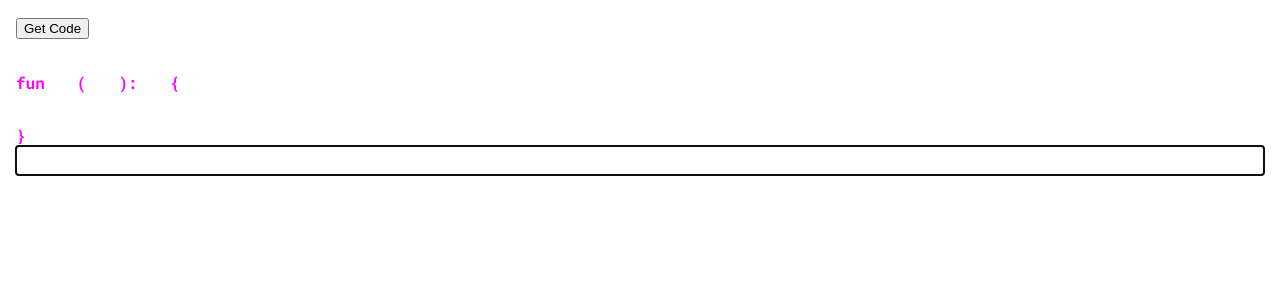
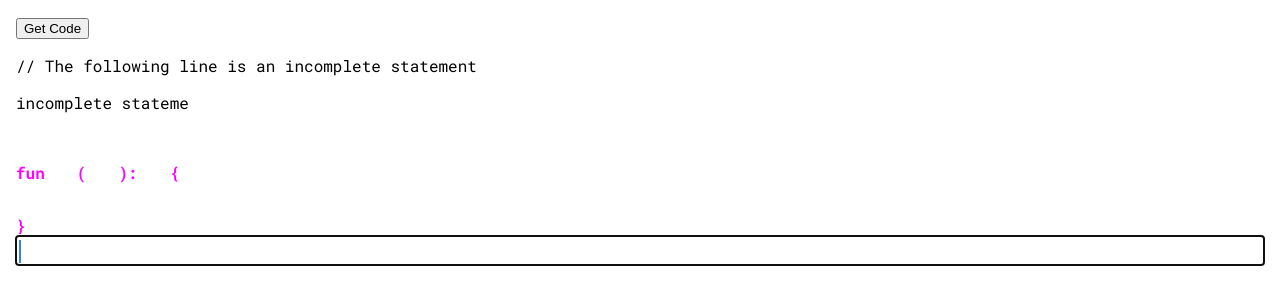
Before and after one commit to PedroLimaSilva/skot, a React (Create React App) app: page / in a window 1280 px wide. Shown: the top 304 px of the page. Built offline with nearby package versions, Linux system fonts and the light colour scheme.

Commit message:
Reading state

```diff
--- a/package.json
+++ b/package.json
@@ -3,6 +3,7 @@
   "version": "0.1.0",
   "private": true,
   "dependencies": {
+    "@reduxjs/toolkit": "^1.7.2",
     "@testing-library/jest-dom": "^5.11.4",
     "@testing-library/react": "^11.1.0",
     "@testing-library/user-event": "^12.1.10",
@@ -10,6 +11,7 @@
     "node-sass": "^6.0.0",
     "react": "^17.0.2",
     "react-dom": "^17.0.2",
+    "react-redux": "^7.2.6",
     "react-scripts": "4.0.3",
     "vercel": "^23.1.2",
     "web-vitals": "^1.0.1"
--- a/src/App.js
+++ b/src/App.js
@@ -2,6 +2,7 @@ import './App.scss';
 import React from 'react';
 import StatementBlock from './components/StatementBlock';
 import { PRINTER_EMPTY } from './helpers/printer';
+import { StatementBlock as StatefulBlock } from './features/statement-block';
 
 class App extends React.PureComponent {
   codePrinter = PRINTER_EMPTY;
@@ -14,6 +15,7 @@ class App extends React.PureComponent {
     return (
       <div className='App'>
         <button onClick={this.print}>Get Code</button>
+        <StatefulBlock />
         <StatementBlock
           ref={this.ref}
           id='FileRootProgram'
--- /dev/null
+++ b/src/features/comment/index.js
@@ -0,0 +1,3 @@
+export const Comment = (state) => {
+  return <p className='comment'>{'//'} {state.content}</p>;
+};
--- /dev/null
+++ b/src/features/statement-block/index.js
@@ -0,0 +1,20 @@
+import React from 'react';
+import { useSelector } from 'react-redux';
+import { Comment } from '../comment';
+import './index.scss';
+import { STATEMENT_TYPES } from './slice';
+
+const STATEMENT_COMPONENT_MAP = {
+  [STATEMENT_TYPES.COMMENT]: Comment,
+  [STATEMENT_TYPES.LINE]: (statement) => <p>{statement.content}</p>,
+};
+
+export const StatementBlock = () => {
+  const statements = useSelector((state) => state.module.statements);
+
+  const renderStatements = statements.map((statement) =>
+    STATEMENT_COMPONENT_MAP[statement.type](statement)
+  );
+
+  return <article className='StatementBlock'>{renderStatements}</article>;
+};
--- /dev/null
+++ b/src/features/statement-block/index.scss
@@ -0,0 +1,3 @@
+.StatementBlock  .StatementBlock {
+  padding-left: 1em;
+}
--- /dev/null
+++ b/src/features/statement-block/slice.js
@@ -0,0 +1,24 @@
+import { createSlice } from '@reduxjs/toolkit';
+
+export const STATEMENT_TYPES = {
+  COMMENT: 'COMMENT',
+  LINE: 'LINE',
+  IF: 'IF',
+};
+
+const initialState = {
+  name: 'untitled',
+  statements: [
+    {
+      type: STATEMENT_TYPES.COMMENT,
+      content: 'The following line is an incomplete statement',
+    },
+    { type: STATEMENT_TYPES.LINE, content: 'incomplete stateme' },
+  ],
+};
+
+export const slice = createSlice({
+  name: 'module',
+  initialState,
+  reducers: {},
+});
--- a/src/index.js
+++ b/src/index.js
@@ -1,22 +1,27 @@
 /* eslint-disable no-extend-native */
 import React from 'react';
 import ReactDOM from 'react-dom';
+import { Provider } from 'react-redux';
+
+import reportWebVitals from './reportWebVitals';
+import store from './store';
+
+import App from './App';
 import './index.scss';
-import App from './App';
-import reportWebVitals from './reportWebVitals';
 
-String.prototype.splice = function(index, count, add) {
+String.prototype.splice = function (index, count, add) {
   if (index < 0) {
-      index += this.length;
-      if (index < 0)
-          index = 0;
+    index += this.length;
+    if (index < 0) index = 0;
   }
-  return this.slice(0, index) + (add || "") + this.slice(index + count);
-}
+  return this.slice(0, index) + (add || '') + this.slice(index + count);
+};
 
 ReactDOM.render(
   <React.StrictMode>
-    <App />
+    <Provider store={store}>
+      <App />
+    </Provider>
   </React.StrictMode>,
   document.getElementById('root')
 );
--- /dev/null
+++ b/src/store/index.js
@@ -0,0 +1,9 @@
+import { configureStore } from '@reduxjs/toolkit';
+
+import { slice as statementBlockSlice } from '../features/statement-block/slice';
+
+export default configureStore({
+  reducer: {
+    module: statementBlockSlice.reducer,
+  },
+});
```
Also changed, not shown: src/features/ifSlice.js (added, +28 -0 lines), 1 other file (tests, documents, lock files or other folders).
